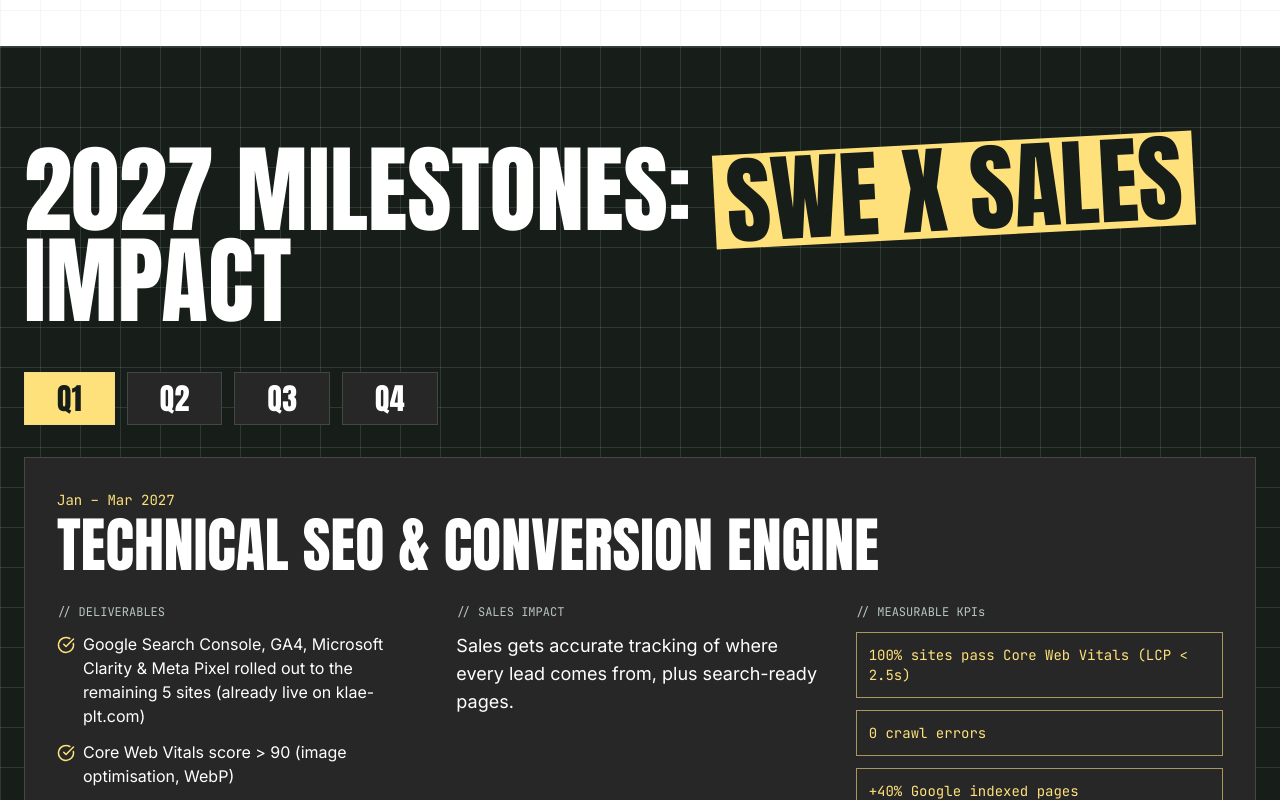
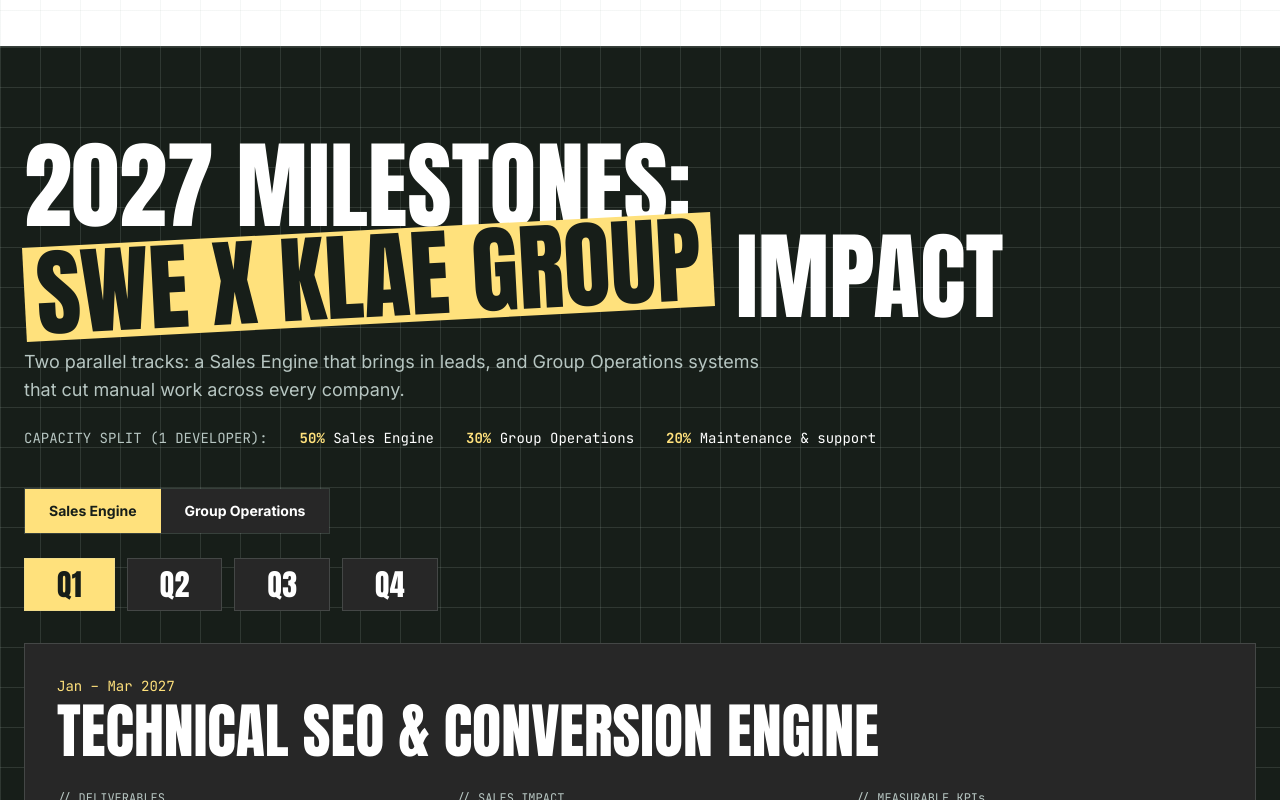
Before and after one commit to klae-syaqirah/swe-budget-planning-2027, a React (Vite) app: page / in a window 1280 px wide. Shown: the part 2160-2960 px from the top of the page. Built offline with nearby package versions, Linux system fonts and the light colour scheme; a web font is replaced by a local one.

Commit message:
Refactor roadmap and budget sections to introduce sales and operations tracks, enhancing clarity and functionality

```diff
--- a/src/App.jsx
+++ b/src/App.jsx
@@ -32,7 +32,7 @@ const TIMELINE = [
   { name: 'Site Cleanup & Final Fine-Tuning', url: null, dates: '21 Dec – 31 Dec 2026', tag: 'Code Cleanup, Caching & Speed Tuning', entity: 'All', month: 'Dec' },
 ]
 
-const QUARTERS = {
+const SALES_QUARTERS = {
   Q1: {
     title: 'Technical SEO & Conversion Engine', range: 'Jan – Mar 2027',
     milestones: [
@@ -69,11 +69,59 @@ const QUARTERS = {
       'Scheduled automated backup/restore drills via Synology DS925+',
       'Annual SEO keyword audit vs competitors',
       'Dependency security upgrades (Next.js, PHP, Node.js) & SSL tuning',
+      'Offsite cloud backup of critical NAS data (3-2-1 rule: RAID alone is not a backup)',
     ],
     synergy: 'Full web-traffic-to-sales attribution report for management.',
     kpis: ['99.9% web uptime', '0 data loss incidents', 'Complete sales attribution report delivered'],
   },
 }
+
+const OPS_QUARTERS = {
+  Q1: {
+    title: 'Compliance Tracker & IT Asset Register', range: 'Jan – Mar 2027',
+    milestones: [
+      'Licence & certificate expiry tracker (DOSH, CIDB, ST, insurance, domains, SSL) with email alerts 60 and 30 days before expiry',
+      'IT asset & software licence register (laptops, licences, who holds what)',
+      'Uptime monitoring for all 6 sites & internal systems (Uptime Kuma in Docker on the NAS)',
+    ],
+    synergy: 'No company in the group misses a renewal, and IT knows exactly what it owns.',
+    kpis: ['100% of group licences & certificates registered', '0 missed renewals', 'Downtime alert < 5 minutes'],
+  },
+  Q2: {
+    title: 'Quotation Generator & Stock Sync', range: 'Apr – Jun 2027',
+    milestones: [
+      'Group quotation generator: shared product/service catalogue, auto quote numbering, approval flow, PDF output',
+      'Shopee ↔ klae-plt.com/shop stock sync (currently manual)',
+    ],
+    synergy: 'Consistent, faster quotes across every company; online stock stays accurate without double entry.',
+    kpis: ['Standard quote prepared in < 15 minutes', '0 manual stock updates between Shopee and the shop'],
+  },
+  Q3: {
+    title: 'Field Service Reports & Training e-Certificates', range: 'Jul – Sep 2027',
+    milestones: [
+      'Digital service report for technicians (mobile PWA: photos, checklist, customer signature, auto PDF)',
+      'KLAE PLT e-certificates with QR verification, participant registration, attendance & HRD Corp claim documents',
+    ],
+    synergy: 'Paper forms replaced; customers get a signed report on the spot and trainees get verifiable certificates the same day.',
+    kpis: ['100% of field service jobs reported digitally', 'e-Certificates issued same day as training'],
+  },
+  Q4: {
+    title: 'Group Dashboard & Handover Readiness', range: 'Oct – Dec 2027',
+    milestones: [
+      'Management dashboard for the whole group (web leads, project status, site uptime)',
+      'System documentation & handover runbooks for every internal system',
+    ],
+    synergy: 'Management sees the whole group on one screen; systems no longer depend on a single person.',
+    kpis: ['1 consolidated dashboard live for management', '100% of internal systems documented'],
+  },
+}
+
+const TRACKS = {
+  sales: { label: 'Sales Engine', impact: '// SALES IMPACT', quarters: SALES_QUARTERS },
+  ops: { label: 'Group Operations', impact: '// GROUP IMPACT', quarters: OPS_QUARTERS },
+}
+
+const CAPACITY = [['50%', 'Sales Engine'], ['30%', 'Group Operations'], ['20%', 'Maintenance & support']]
 
 const SPECS = [
   [Cpu, 'CPU', 'Quad-core 2.2 GHz AMD Ryzen Embedded (8 Threads)'],
@@ -119,6 +167,8 @@ const SCENARIOS = {
       ['ChatGPT Plus Subscription', 1044],
       ['SEO Tool (Mangools / Ubersuggest)', 1514],
       ['Cloud, DNS & SSL Maintenance', 1200],
+      ['UPS for NAS (est., quote pending)', 700],
+      ['Offsite Cloud Backup (Backblaze B2 / Synology C2, est.)', 400],
     ],
     note: 'Full data redundancy. A single HDD failure costs zero data.',
   },
@@ -131,10 +181,17 @@ const SCENARIOS = {
       ['ChatGPT Plus Subscription', 1044],
       ['SEO Tool (deferred to free Google tools)', 0],
       ['Cloud, DNS & SSL Maintenance', 1200],
+      ['UPS for NAS (est., quote pending)', 700],
+      ['Offsite Cloud Backup (Backblaze B2 / Synology C2, est.)', 400],
     ],
-    note: 'Saves RM 3,609 but carries NO drive redundancy if the HDD fails.',
+    note: 'carries NO drive redundancy if the HDD fails. Offsite backup is the only copy of the data.',
   },
 }
+
+const CONTINGENCY = 0.1
+
+const subtotal = (items) => items.reduce((a, [, v]) => a + v, 0)
+const grandTotal = (items) => Math.round(subtotal(items) * (1 + CONTINGENCY) * 100) / 100
 
 const rm = (n) => 'RM ' + n.toLocaleString('en-MY', { minimumFractionDigits: Number.isInteger(n) ? 0 : 2, maximumFractionDigits: 2 })
 
@@ -235,14 +292,31 @@ function Foundation() {
 }
 
 function Roadmap() {
+  const [track, setTrack] = useState('sales')
   const [q, setQ] = useState('Q1')
-  const d = QUARTERS[q]
+  const t = TRACKS[track]
+  const d = t.quarters[q]
   return (
     <section id="roadmap" className="grid-bg bg-[#171e19] text-white py-24 border-y border-[#b7c6c2]/20">
       <div className="max-w-7xl mx-auto px-6">
-        <h2 className="font-display text-6xl md:text-8xl">2027 Milestones: <Highlight>SWE x SALES</Highlight> impact</h2>
-        <div className="mt-12 flex flex-wrap gap-3">
-          {Object.keys(QUARTERS).map((k) => (
+        <h2 className="font-display text-6xl md:text-8xl">2027 Milestones: <Highlight>SWE x KLAE GROUP</Highlight> impact</h2>
+        <p className="mt-6 max-w-3xl text-lg text-[#b7c6c2]">
+          Two parallel tracks: a Sales Engine that brings in leads, and Group Operations systems that cut manual work across every company.
+        </p>
+        <div className="mt-6 flex flex-wrap gap-x-8 gap-y-2 font-mono text-sm">
+          <span className="text-[#b7c6c2]">CAPACITY SPLIT (1 DEVELOPER):</span>
+          {CAPACITY.map(([pct, l]) => <span key={l}><span className="text-[#ffe17c] font-bold">{pct}</span> {l}</span>)}
+        </div>
+        <div className="mt-10 inline-flex border border-[#b7c6c2]/20">
+          {Object.entries(TRACKS).map(([k, v]) => (
+            <button key={k} onClick={() => setTrack(k)}
+              className={`px-6 py-3 font-bold text-sm ${track === k ? 'bg-[#ffe17c] text-[#171e19]' : 'bg-[#272727] hover:bg-[#ffe17c]/20'}`}>
+              {v.label}
+            </button>
+          ))}
+        </div>
+        <div className="mt-6 flex flex-wrap gap-3">
+          {Object.keys(t.quarters).map((k) => (
             <button key={k} onClick={() => setQ(k)}
               className={`font-display text-3xl px-8 py-3 border border-[#b7c6c2]/20 hover:-translate-y-1 hover:shadow-[4px_4px_0px_0px_#ffe17c] ${q === k ? 'bg-[#ffe17c] text-[#171e19]' : 'bg-[#272727]'}`}>
               {k}
@@ -260,7 +334,7 @@ function Roadmap() {
               ))}</ul>
             </div>
             <div>
-              <h4 className="font-mono text-xs text-[#b7c6c2] mb-3">// SALES IMPACT</h4>
+              <h4 className="font-mono text-xs text-[#b7c6c2] mb-3">{t.impact}</h4>
               <p className="text-lg">{d.synergy}</p>
             </div>
             <div>
@@ -317,6 +391,7 @@ function Hardware() {
           </table>
         </div>
         <p className="mt-4 text-sm"><strong>Potential corporate RFQ channels:</strong> {RFQ.join(' · ')}</p>
+        <p className="mt-2 text-sm"><strong>Also budgeted:</strong> a UPS so a power cut cannot corrupt the NAS mid-write, and offsite cloud backup of critical data. RAID 1 survives a drive failure, but not accidental deletion, ransomware or fire.</p>
 
         <h3 className="font-display text-4xl mt-20">Part B // Dual monitor setup (MSI 27" FHD + MSI 24.5" FHD)</h3>
         <div className="mt-6 grid md:grid-cols-2 gap-6">
@@ -379,7 +454,9 @@ function Tooling() {
 function Budget() {
   const [mode, setMode] = useState('rec')
   const s = SCENARIOS[mode]
-  const total = s.items.reduce((a, [, v]) => a + v, 0)
+  const sub = subtotal(s.items)
+  const total = grandTotal(s.items)
+  const saving = grandTotal(SCENARIOS.rec.items) - grandTotal(SCENARIOS.lean.items)
   return (
     <section id="budget" className="grid-bg bg-white py-24">
       <div className="max-w-5xl mx-auto px-6">
@@ -399,13 +476,17 @@ function Budget() {
               <span className="font-mono font-bold whitespace-nowrap">{rm(v)}</span>
             </div>
           ))}
+          <div className="flex justify-between gap-4 p-4 border-b border-[#171e19]/15 bg-[#b7c6c2]/20">
+            <span>Contingency ({CONTINGENCY * 100}% of {rm(sub)}): price changes, exchange rate, SST</span>
+            <span className="font-mono font-bold whitespace-nowrap">{rm(total - sub)}</span>
+          </div>
           <div className="flex justify-between items-center p-6 bg-[#171e19] text-white">
             <span className="font-display text-3xl">Total</span>
             <span className="font-mono text-3xl font-bold text-[#ffe17c]">{rm(total)}</span>
           </div>
         </div>
         <p className="mt-4 flex gap-2 items-center font-medium">
-          {mode === 'rec' ? <Shield size={18} /> : <AlertTriangle size={18} />} {s.note}
+          {mode === 'rec' ? <Shield size={18} /> : <AlertTriangle size={18} />} {mode === 'rec' ? s.note : `Saves ${rm(saving)} but ${s.note}`}
         </p>
         <div className="mt-10 flex flex-wrap gap-4 no-print">
           <button onClick={() => window.print()}
```
